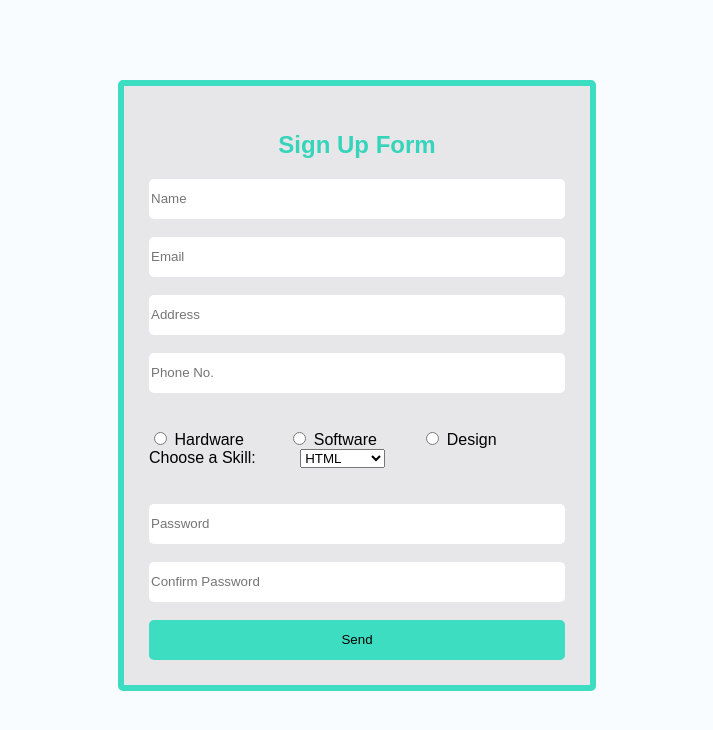
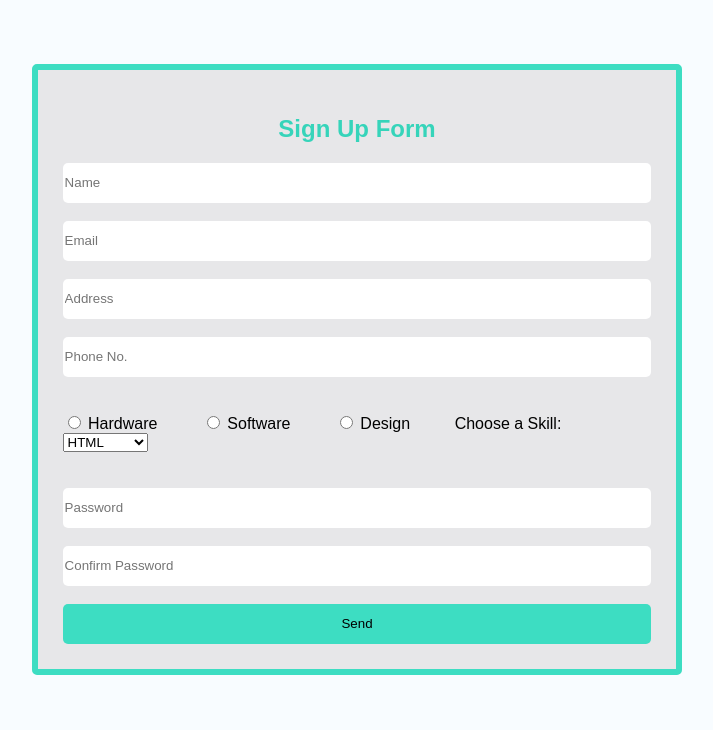
Before and after one commit to pritamamrita/zairza-week-01, a plain HTML site: page index.html in a window 1280 px wide. Shown: the whole page, without its empty margins (314-1027 px from the left). Drawn offline with Linux system fonts and the light colour scheme.

Commit message:
changed css

```diff
--- a/style.css
+++ b/style.css
@@ -1,8 +1,9 @@
 body{
-    padding: 5rem 27rem;
+    padding: 5% 27%;
     background-color: rgb(248, 252, 255);
     font-family: sans-serif;
     margin: 0;
+
 
 
 }
@@ -50,7 +51,7 @@ button:hover{
     background-color: rgb(37, 158, 148);
 }
 .box{
-    /* margin:0 auto; */
+    margin:0 auto;
     width:100% ;
     padding:25px;
     background:rgba(219, 215, 215, 0.541);
```
